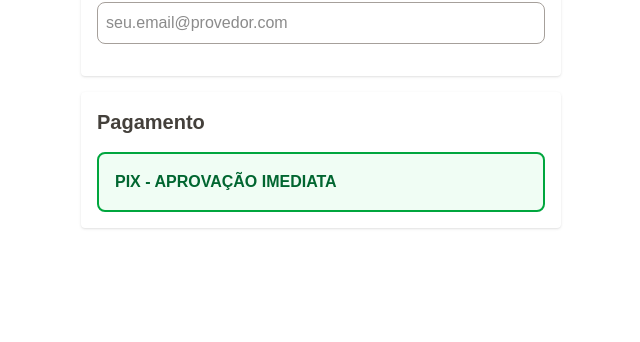
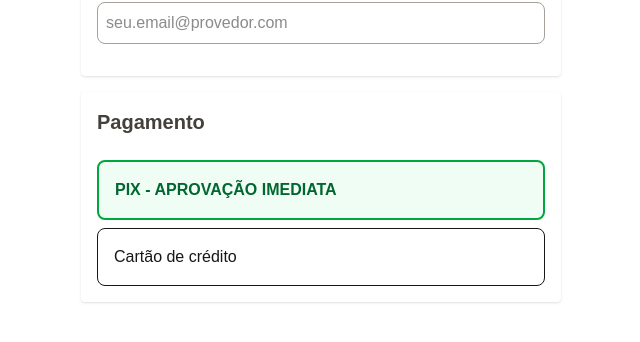
Before and after one commit to RafaelJesus22/cackto-checkout, a Next.js app: page /checkout in a window 1280 px wide. Shown: the part 190-532 px from the top of the page, without its empty margins (319-959 px from the left). Built offline with nearby package versions, Linux system fonts and the light colour scheme.

Commit message:
feat: add credit card payment method

```diff
--- a/app/checkout/components/CheckoutClient/index.tsx
+++ b/app/checkout/components/CheckoutClient/index.tsx
@@ -15,6 +15,7 @@
         <UserForm />
         <PaymentMethods.Container>
           <PaymentMethods.Pix />
+          <PaymentMethods.CreditCard />
         </PaymentMethods.Container>
       </main>
     </CheckoutProvider>
--- a/app/checkout/components/PaymentMethods/Container.tsx
+++ b/app/checkout/components/PaymentMethods/Container.tsx
@@ -4,7 +4,7 @@
   children: React.ReactNode;
 }) {
   return (
-    <main className="bg-white rounded p-4 m-4 shadow">
+    <main className="bg-white rounded p-4 m-4 shadow flex flex-col gap-2">
       <h1 className="text-xl font-bold mb-4 text-stone-700">Pagamento</h1>
       {children}
     </main>
--- /dev/null
+++ b/app/checkout/components/PaymentMethods/CreditCard.tsx
@@ -0,0 +1,43 @@
+import { Fragment } from "react/jsx-runtime";
+import {
+  PaymentMethodsEnum,
+  useCheckout,
+} from "../../contexts/CheckoutContext";
+
+export default function PaymentMethodsCreditCard() {
+  const { paymentMethod, setPaymentMethod, installments, setInstallments } =
+    useCheckout();
+
+  const isSelected = paymentMethod === PaymentMethodsEnum.CREDIT_CARD;
+
+  function handleSelectPaymentMethod() {
+    setPaymentMethod(PaymentMethodsEnum.CREDIT_CARD);
+  }
+  return (
+    <Fragment>
+      <div
+        onClick={handleSelectPaymentMethod}
+        className={`
+        cursor-pointer p-4 rounded-lg border transition-all hover:border-green-600 hover:bg-green-50 flex items-center gap-4 outline-0
+        ${isSelected && "border-green-500 bg-green-50 text-green-700 font-semibold hover:text-green-600"}
+      `}
+      >
+        <h1>Cartão de crédito</h1>
+        {isSelected && (
+          <select
+            value={installments}
+            onChange={(e) => setInstallments(Number(e.target.value))}
+            onClick={(e) => e.stopPropagation()} // AI add this line
+            className="outline-0"
+          >
+            {Array.from({ length: 12 }, (_, i) => i + 1).map((num) => (
+              <option key={num} value={num}>
+                {num}x
+              </option>
+            ))}
+          </select>
+        )}
+      </div>
+    </Fragment>
+  );
+}
--- a/app/checkout/components/PaymentMethods/index.tsx
+++ b/app/checkout/components/PaymentMethods/index.tsx
@@ -1,2 +1,3 @@
 export { default as Container } from "./Container";
 export { default as Pix } from "./Pix";
+export { default as CreditCard } from "./CreditCard";
--- a/app/checkout/contexts/CheckoutContext/index.tsx
+++ b/app/checkout/contexts/CheckoutContext/index.tsx
@@ -16,7 +16,9 @@
   userData: UserData;
   userDataFormErrors: UserData;
   paymentMethod: PaymentMethodsEnum;
+  installments: number;
   setUserData: (userData: UserData) => void;
+  setInstallments: (installments: number) => void;
   clearUserFormError: (field: keyof UserData) => void;
   setPaymentMethod: (paymentMethod: PaymentMethodsEnum) => void;
 }
@@ -33,13 +35,19 @@
   const [product, setProduct] = useState(initialProduct);
   const [userData, setUserData] = useState({} as UserData);
   const [userDataFormErrors, setUserDataFormErrors] = useState({} as UserData);
+  const [installments, setInstallments] = useState(1);
 
   // Deixei pix pré-selecionado para sugestionar ao usuário a usar o pix
-  const [paymentMethod, setPaymentMethod] = useState(PaymentMethodsEnum.PIX);
+  const [paymentMethod, _setPaymentMethod] = useState(PaymentMethodsEnum.PIX);
 
   const clearUserFormError = (field: keyof UserData) => {
     setUserDataFormErrors((prev) => ({ ...prev, [field]: "" }));
   };
+
+  function setPaymentMethod(paymentMethod: PaymentMethodsEnum) {
+    _setPaymentMethod(paymentMethod);
+    setInstallments(1);
+  }
 
   return (
     <CheckoutContext.Provider
@@ -48,9 +56,11 @@
         userData,
         userDataFormErrors,
         paymentMethod,
+        installments,
         setUserData,
         clearUserFormError,
         setPaymentMethod,
+        setInstallments,
       }}
     >
       {children}
```
